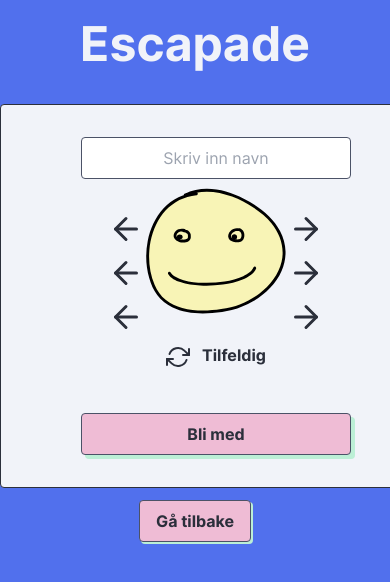
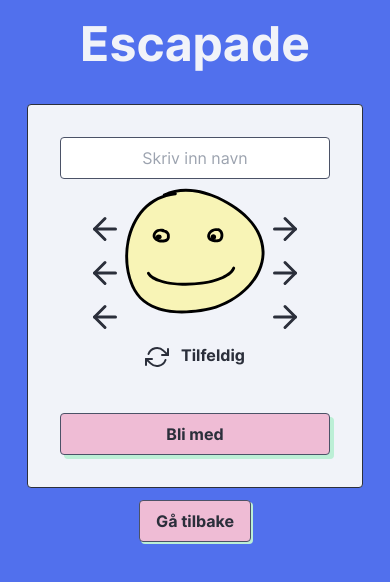
Before and after one commit to rotciw/escapade, a React (Vite) app: page /customize in a window 390 px wide. Shown: the top 582 px of the page. Built offline with nearby package versions, Linux system fonts and the light colour scheme.

Commit message:
improve character creation box sizing for small screens

```diff
--- a/src/components/characterCreation.tsx
+++ b/src/components/characterCreation.tsx
@@ -58,7 +58,7 @@ const CharacterCreation: React.FC<{
   ]);
 
   return (
-    <div className='box-border flex flex-col max-w-md px-20 py-8 mx-auto text-black border border-black rounded bg-alice-blue'>
+    <div className='box-border flex flex-col max-w-md p-8 mx-auto text-black border border-black rounded sm:px-16 bg-alice-blue'>
       <input
         className='p-2 text-center text-black uppercase transition-all border rounded placeholder-normal border-independence focus:shadow-sm focus:ring-magic-mint'
         type='text'
```
